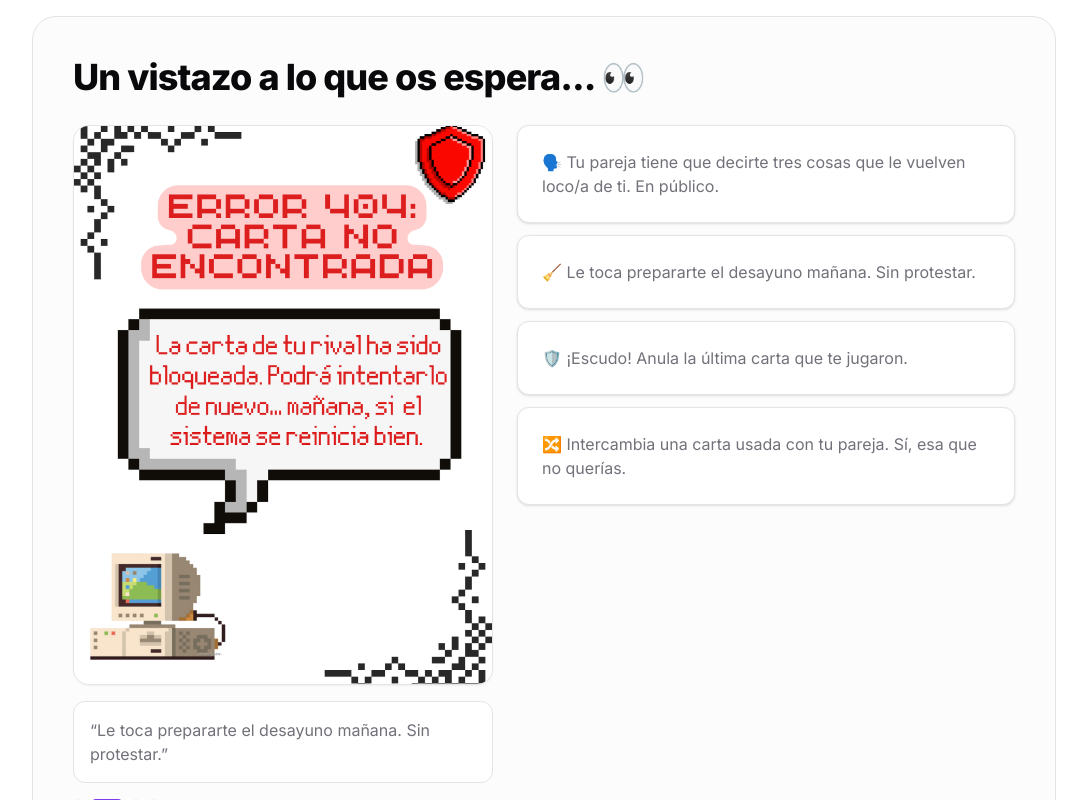
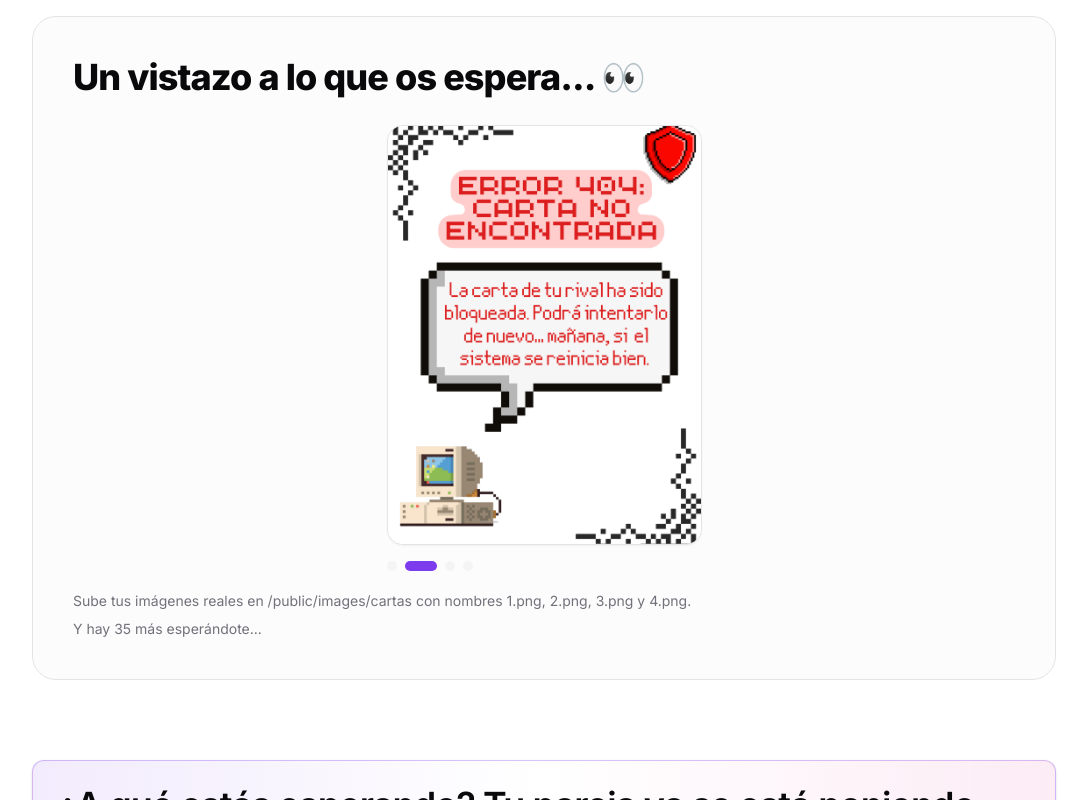
Before and after one commit to MrRobert91/cartastrofe_landing, a Next.js app: page / in a window 1280 px wide. Shown: the part 2520-3320 px from the top of the page, without its empty margins (96-1183 px from the left). Built offline with nearby package versions, Linux system fonts and the light colour scheme.

Commit message:
refactor: simplify CardsShowcase component by removing quotes and adding button for card cycling

```diff
--- a/src/app/page.tsx
+++ b/src/app/page.tsx
@@ -52,22 +52,18 @@ const realCardExamples = [
   {
     image: "/images/cartas/1.png",
     alt: "Carta de acción de Cartástrofe",
-    quote: "Tu pareja tiene que decirte tres cosas que le vuelven loco/a de ti. En público.",
   },
   {
     image: "/images/cartas/2.png",
     alt: "Carta de tarea de Cartástrofe",
-    quote: "Le toca prepararte el desayuno mañana. Sin protestar.",
   },
   {
     image: "/images/cartas/3.png",
     alt: "Carta de defensa de Cartástrofe",
-    quote: "¡Escudo! Anula la última carta que te jugaron.",
   },
   {
     image: "/images/cartas/4.png",
     alt: "Carta sorpresa de Cartástrofe",
-    quote: "Intercambia una carta usada con tu pareja. Sí, esa que no querías.",
   },
 ];
 
@@ -174,23 +170,8 @@ export default function Home() {
       <section className="container pb-20">
         <div className="mx-auto max-w-5xl rounded-3xl border bg-secondary/30 p-6 md:p-10">
           <h2 className="text-3xl font-extrabold tracking-tight md:text-4xl">Un vistazo a lo que os espera... 👀</h2>
-          <div className="mt-7 grid gap-6 md:grid-cols-[minmax(0,420px)_1fr] md:items-start">
+          <div className="mt-7">
             <CardsShowcase cards={realCardExamples} />
-
-            <div className="space-y-3">
-              <Card>
-                <CardContent className="pt-6 text-sm text-muted-foreground md:text-base">🗣️ Tu pareja tiene que decirte tres cosas que le vuelven loco/a de ti. En público.</CardContent>
-              </Card>
-              <Card>
-                <CardContent className="pt-6 text-sm text-muted-foreground md:text-base">🧹 Le toca prepararte el desayuno mañana. Sin protestar.</CardContent>
-              </Card>
-              <Card>
-                <CardContent className="pt-6 text-sm text-muted-foreground md:text-base">🛡️ ¡Escudo! Anula la última carta que te jugaron.</CardContent>
-              </Card>
-              <Card>
-                <CardContent className="pt-6 text-sm text-muted-foreground md:text-base">🔀 Intercambia una carta usada con tu pareja. Sí, esa que no querías.</CardContent>
-              </Card>
-            </div>
           </div>
           <p className="mt-5 text-sm text-muted-foreground">Sube tus imágenes reales en /public/images/cartas con nombres 1.png, 2.png, 3.png y 4.png.</p>
           <p className="mt-2 text-sm text-muted-foreground">Y hay 35 más esperándote...</p>
--- a/src/components/cards-showcase.tsx
+++ b/src/components/cards-showcase.tsx
@@ -6,7 +6,6 @@ import { useEffect, useState } from "react";
 type CardExample = {
   image: string;
   alt: string;
-  quote: string;
 };
 
 type CardsShowcaseProps = {
@@ -15,6 +14,11 @@ type CardsShowcaseProps = {
 
 export function CardsShowcase({ cards }: CardsShowcaseProps) {
   const [activeIndex, setActiveIndex] = useState(0);
+
+  const showNextCard = () => {
+    if (cards.length < 2) return;
+    setActiveIndex((prev) => (prev + 1) % cards.length);
+  };
 
   useEffect(() => {
     if (cards.length < 2) return;
@@ -33,12 +37,15 @@ export function CardsShowcase({ cards }: CardsShowcaseProps) {
   const activeCard = cards[activeIndex];
 
   return (
-    <div className="space-y-4">
-      <div className="relative aspect-[3/4] w-full overflow-hidden rounded-2xl border bg-background shadow-sm">
-        <Image src={activeCard.image} alt={activeCard.alt} fill className="object-cover" sizes="(max-width: 768px) 100vw, 420px" />
-      </div>
-
-      <p className="rounded-xl border bg-background p-4 text-sm text-muted-foreground md:text-base">“{activeCard.quote}”</p>
+    <div className="mx-auto w-full max-w-[315px] space-y-4">
+      <button
+        type="button"
+        onClick={showNextCard}
+        className="relative block aspect-[3/4] w-full overflow-hidden rounded-2xl border bg-background shadow-sm"
+        aria-label="Pasar a la siguiente carta"
+      >
+        <Image src={activeCard.image} alt={activeCard.alt} fill className="object-cover" sizes="(max-width: 768px) min(100vw, 315px), 315px" />
+      </button>
 
       <div className="flex flex-wrap gap-2">
         {cards.map((card, index) => (
```
